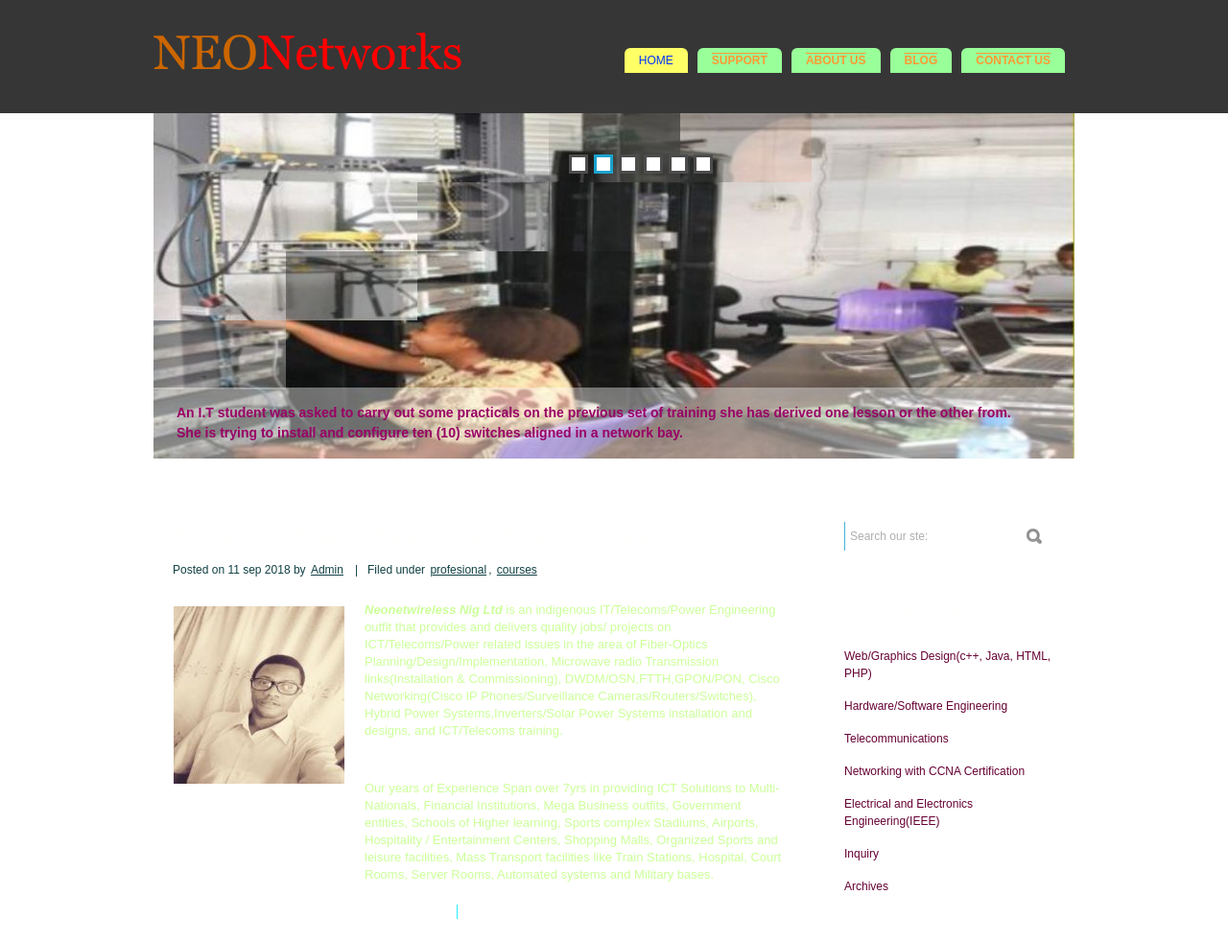
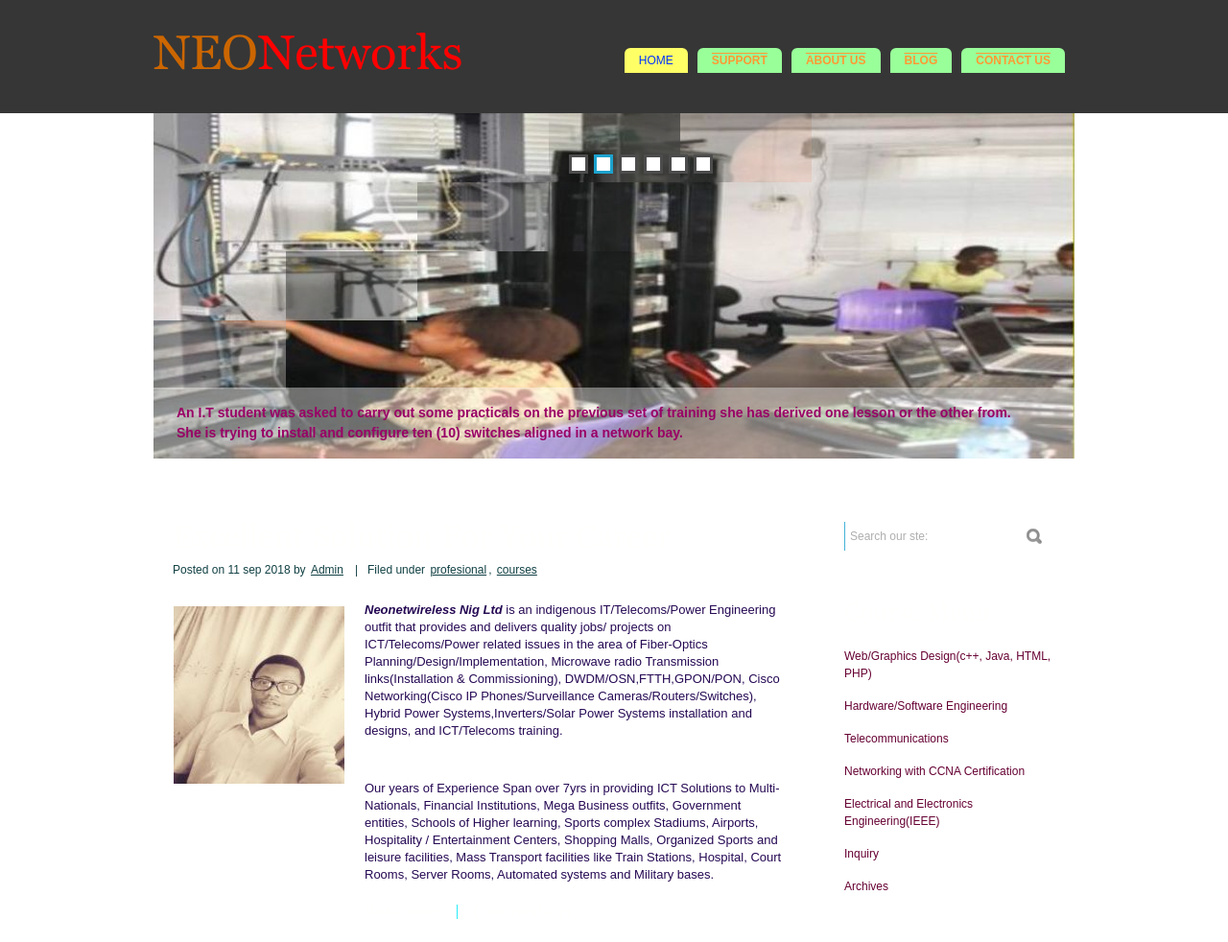
Before and after one commit to AWEYOUNGS/neonetworks, a plain HTML site: page index.html in a window 1280 px wide. Shown: the top 982 px of the page at 96% size. Drawn offline with Linux system fonts and the light colour scheme.

Commit message:
first review

```diff
--- a/css/style.css
+++ b/css/style.css
@@ -4,7 +4,7 @@ body {
 	margin:0;
 	padding:0;
 	width:100%;
-	color:#CF9;
+	color:rgb(37, 8, 83);
 	font:normal 12px/1.5em "Liberation sans", Arial, Helvetica, sans-serif;
 	background:#FFF url(../images/main_bg.gif) repeat-x left top;
 }
```
